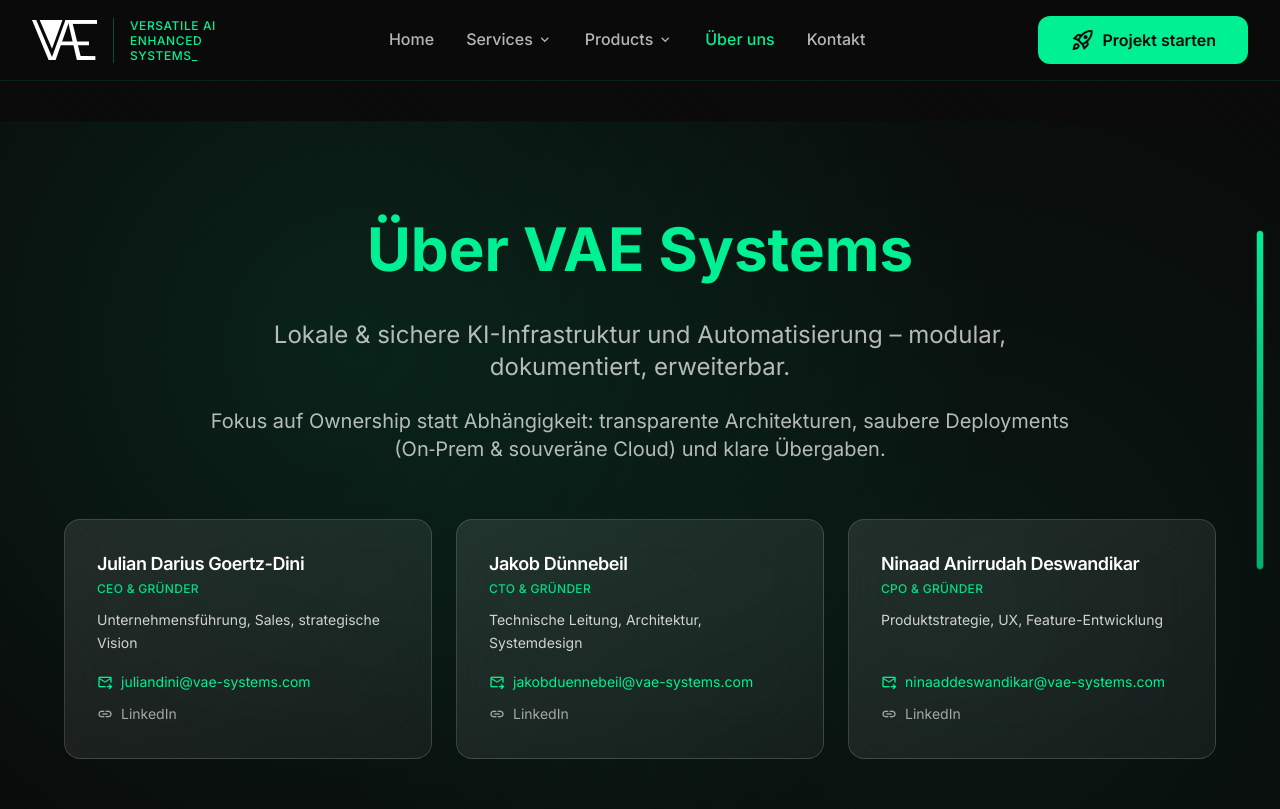
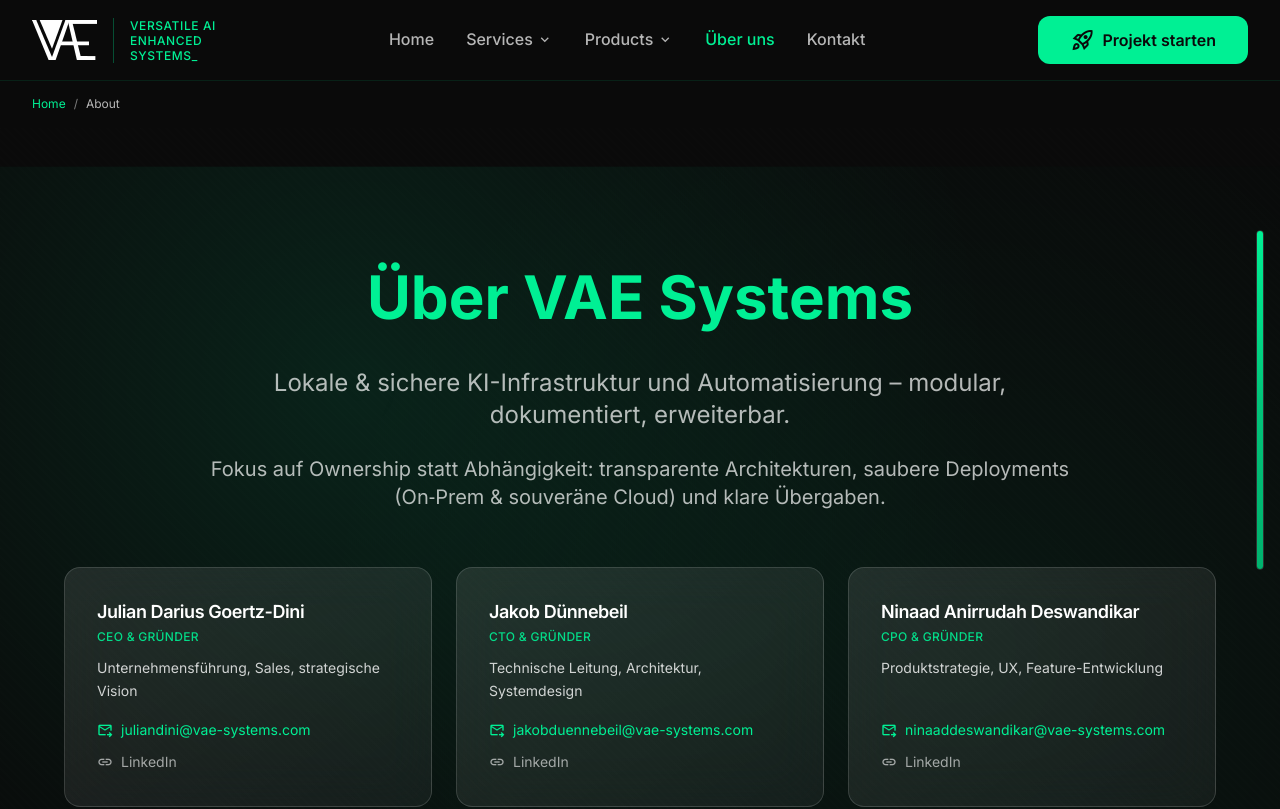
Before and after one commit to VAE-Systems/VAE-web-project, a React (Vite) app: page /about in a window 1280 px wide. Shown: the top 809 px of the page. Built offline with nearby package versions, Linux system fonts and the light colour scheme.

Commit message:
feat: add breadcrumb navigation

```diff
--- /dev/null
+++ b/src/components/navigation/Breadcrumbs.tsx
@@ -0,0 +1,48 @@
+import React from 'react'
+import { Link } from 'react-router-dom'
+
+/**
+ * Breadcrumbs
+ *
+ * Lightweight breadcrumb navigation for internal pages.
+ * Expects an ordered list of items; last item is rendered as plain text
+ * to denote the current page. Prior items are links for easy back‑navigation.
+ */
+export interface BreadcrumbItem {
+  /** Visible label for the breadcrumb entry */
+  label: string
+  /** Target path; final item uses this only as key */
+  path: string
+}
+
+interface BreadcrumbsProps {
+  /** Ordered breadcrumb items from root to current page */
+  items: BreadcrumbItem[]
+  /** Optional additional classes for outer nav container */
+  className?: string
+}
+
+const Breadcrumbs: React.FC<BreadcrumbsProps> = ({ items, className }) => {
+  if (!items.length) return null
+
+  return (
+    <nav aria-label="Breadcrumb" className={['container-vae py-4', className].filter(Boolean).join(' ')}>
+      <ol className="flex flex-wrap items-center text-xs text-text-muted">
+        {items.map((item, idx) => (
+          <li key={item.path} className="flex items-center">
+            {idx > 0 && <span className="mx-2 text-text-muted/60">/</span>}
+            {idx === items.length - 1 ? (
+              <span className="text-text-secondary" aria-current="page">{item.label}</span>
+            ) : (
+              <Link to={item.path} className="text-vae-turquoise hover:underline">
+                {item.label}
+              </Link>
+            )}
+          </li>
+        ))}
+      </ol>
+    </nav>
+  )
+}
+
+export default Breadcrumbs
--- a/src/components/navigation/index.ts
+++ b/src/components/navigation/index.ts
@@ -1 +1,2 @@
 export { default } from './SectionNavigation'
+export { default as Breadcrumbs } from './Breadcrumbs'
--- a/src/components/pages/AboutPage.tsx
+++ b/src/components/pages/AboutPage.tsx
@@ -12,6 +12,7 @@
 import ProductsCardsGrid from '../sections/ProductsCardsGrid'
 import Card from '../ui/Card'
 import { aboutServices } from '../../content/services'
+import Breadcrumbs from '../navigation/Breadcrumbs'
 
 /**
  * AboutPage Component
@@ -141,6 +142,12 @@
         description="Gegründet 2025 in Heidelberg – interdisziplinäres KI & Automation Team. Open Source, Datenkontrolle, dokumentierte Systeme."
         canonicalPath="/about"
         jsonLd={[{ '@context':'https://schema.org','@type':'Organization','name':'VAE Systems','foundingDate':'2025','address':{ '@type':'PostalAddress','addressLocality':'Heidelberg','addressCountry':'DE' }}]}
+      />
+      <Breadcrumbs
+        items={[
+          { label: 'Home', path: '/' },
+          { label: 'About', path: '/about' }
+        ]}
       />
       {/* Page Hero (aligned style with ContactPage) */}
   <section className="about-hero bg-bg-darker pt-32 pb-16 relative overflow-hidden section-surface" data-section>
--- a/src/components/pages/ProductsPage.tsx
+++ b/src/components/pages/ProductsPage.tsx
@@ -2,6 +2,7 @@
 import ProductsSection from '../sections/ProductsSection'
 import ProductsHeroSection from '../sections/ProductsHeroSection'
 import Seo from '../ui/Seo'
+import Breadcrumbs from '../navigation/Breadcrumbs'
 const FAQSection = React.lazy(() => import('../sections/FAQSection'))
 
 const jsonLd = [
@@ -30,6 +31,12 @@
         description="VAE Systems Produkt-Suite: Komplettlösungen, Applikationen, VAE Core Plattform und reale Showcases. Modular, nachvollziehbar, souverän betreibbar."
         canonicalPath="/products"
         jsonLd={jsonLd}
+      />
+      <Breadcrumbs
+        items={[
+          { label: 'Home', path: '/' },
+          { label: 'Produkte & Plattform', path: '/products' }
+        ]}
       />
       <ProductsHeroSection />
       {/* Additional overview content (textual depth for SEO & Nutzerorientierung) */}
--- a/src/components/pages/ServicesPage.tsx
+++ b/src/components/pages/ServicesPage.tsx
@@ -6,6 +6,7 @@
 import MaterialIcon from '../ui/MaterialIcon'
 import ServicesHeroSection from '../sections/ServicesHeroSection'
 import Seo from '../ui/Seo'
+import Breadcrumbs from '../navigation/Breadcrumbs'
 const FAQSection = React.lazy(() => import('../sections/FAQSection'))
 /**
  * ServicesPage Component
@@ -47,6 +48,12 @@
   description="Schulungen & Workshops, strategische Beratung & individuelle KI-/Automationslösungen. Von Analyse bis Umsetzung – souverän & nachvollziehbar."
         canonicalPath="/services"
         jsonLd={[{ '@context':'https://schema.org','@type':'CollectionPage', name:'VAE Services' }]}
+      />
+      <Breadcrumbs
+        items={[
+          { label: 'Home', path: '/' },
+          { label: 'Services', path: '/services' }
+        ]}
       />
       <ServicesHeroSection innerRef={heroRef} />
       {/* Storytelling */}
```
